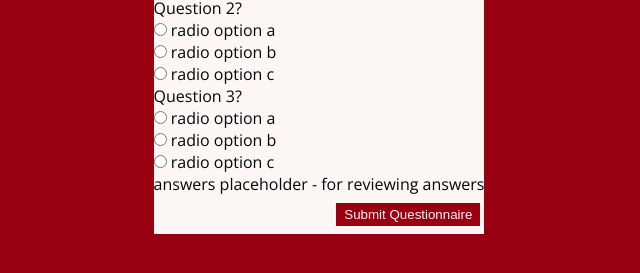
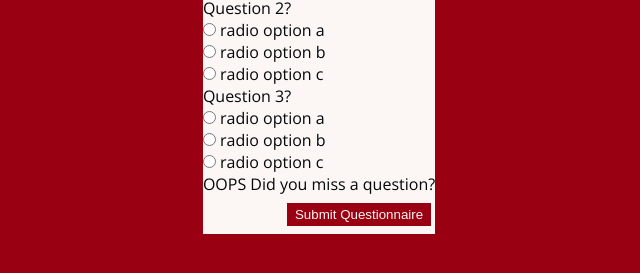
Before and after one commit to bovinehero/new-employee-quiz, a plain HTML site: page index.html in a window 1280 px wide. Both pictures are taken after a click on the button "Submit Questionnaire". Shown: the part 231-504 px from the top of the page, without its empty margins (321-961 px from the left). Drawn offline with nearby package versions, Linux system fonts and the light colour scheme.

Commit message:
adding error handle for unanswered questions

```diff
--- a/assets/js/main.js
+++ b/assets/js/main.js
@@ -68,7 +68,7 @@ function fetchAnswers(answersArray, questionNumber){
             // console.log(i);
             // console.log(answersArray[i]);
             htmlAnswers.push(
-            `<input type="radio" id="html" name="question${questionNumber}" value="${i}">
+            `<input type="radio" name="question${questionNumber}" value="${i}">
             <label for="answer${i}">${answersArray[i]}</label><br>
             `
             )
@@ -80,7 +80,26 @@ function fetchAnswers(answersArray, questionNumber){
 }
 
 function showAnswers(){
+    const message = document.getElementById("answers");
     console.log("Answers Displayed");
+    try {
+        if (document.querySelector('input[name="question1"]:checked').value != null) {
+            let testor = document.querySelector('input[name="question1"]:checked').value;
+            console.log(testor);
+            } else {
+            console.log(testor);
+        }
+
+    }
+    catch(err) {
+        if (err.name  == 'TypeError') {
+            message.innerHTML = "OOPS Did you miss a question?";
+        } else {
+            console.log(err);
+        }
+
+    }
+
 }
 
 // display quiz right away
--- a/index.html
+++ b/index.html
@@ -21,7 +21,6 @@
         <div class="quiz-description-wrapper">
             <div class="quiz-description">
                 <div id="questions">
-                    questions placeholder
                 </div>
                 <div id="answers">
                     answers placeholder - for reviewing answers
```
